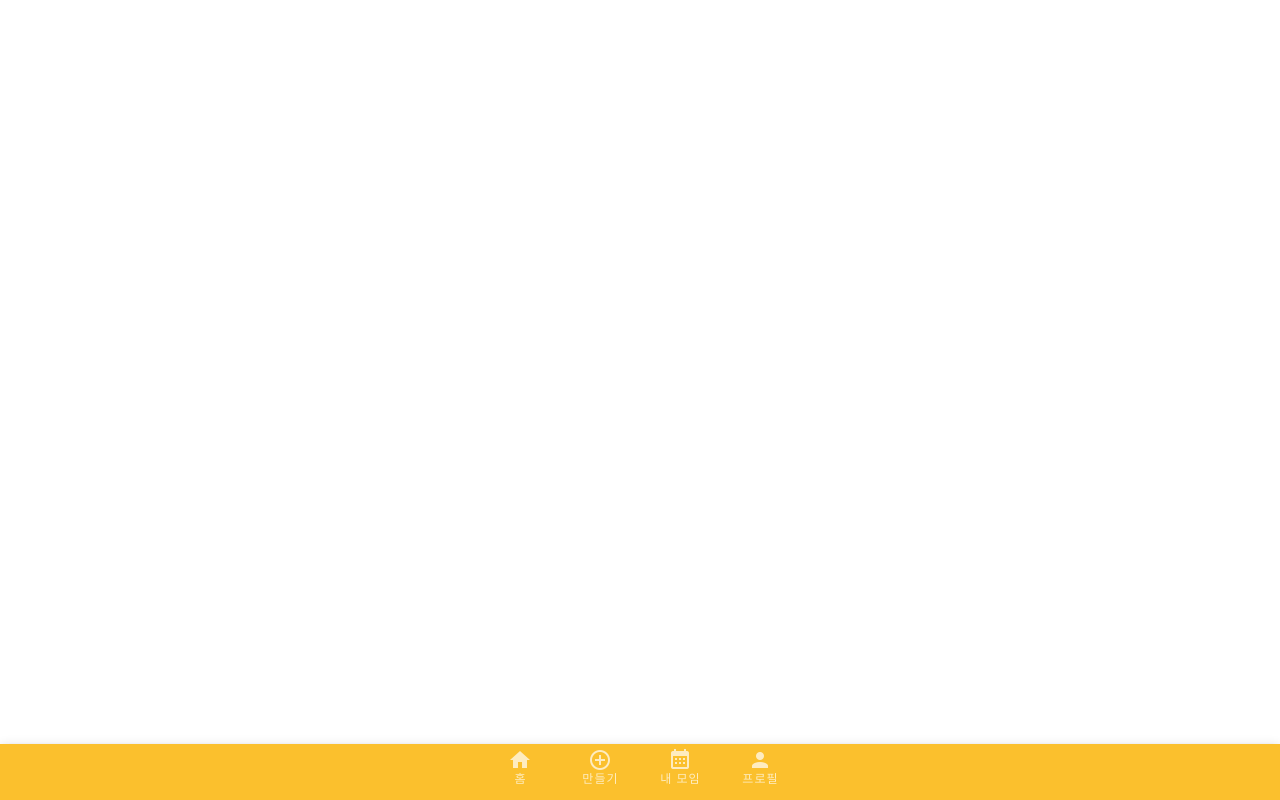
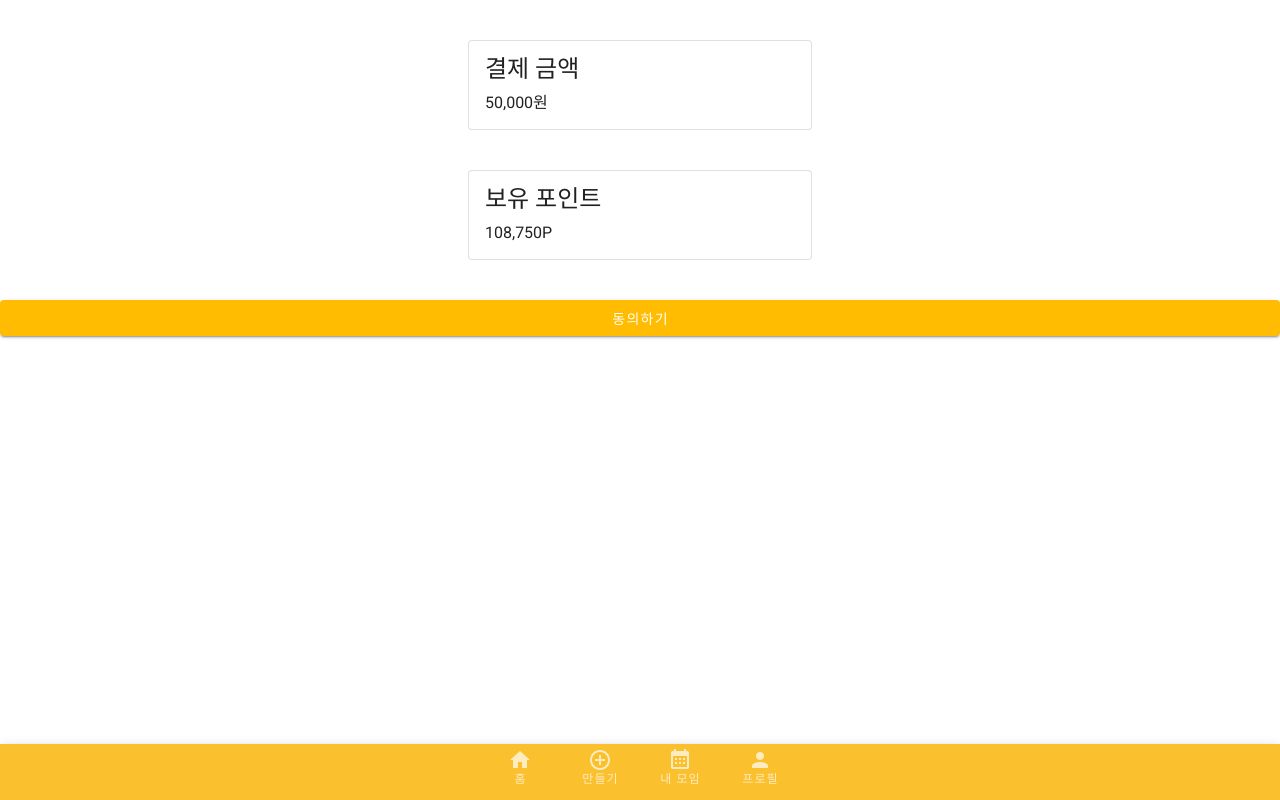
Before and after one commit to HyunIm/Samoim, a Vue app in the folder samoim/: page /payment in a window 1280 px wide. Built offline with nearby package versions, Linux system fonts and the light colour scheme.

Commit message:
feat: 결제하기 화면 추가

```diff
--- a/samoim/src/router/index.js
+++ b/samoim/src/router/index.js
@@ -9,6 +9,7 @@ import ProgressGathering from '../views/my_gathering/ProgressGathering.vue';
 import WishGathering from '../views/my_gathering/WishGathering.vue';
 import ReviewWrite from '../views/my_gathering/ReviewWrite.vue';
 import TermsAccept from '../views/TermsAccept.vue';
+import Payment from '../views/Payment.vue';
 
 Vue.use(VueRouter);
 
@@ -54,5 +55,9 @@ export default new VueRouter({
       path: '/termsaccept',
       component: TermsAccept
     },
+    {
+      path: '/payment',
+      component: Payment
+    },
   ]
 });
--- /dev/null
+++ b/samoim/src/views/Payment.vue
@@ -0,0 +1,57 @@
+<template>
+  <div>
+    <v-card
+      class="mx-auto ma-10"
+      max-width="344"
+      outlined
+    >
+      <v-list-item three-line>
+        <v-list-item-content>
+          <v-list-item-title class="text-h5 mb-1">
+            결제 금액
+          </v-list-item-title>
+          50,000원
+        </v-list-item-content>
+      </v-list-item>
+    </v-card>
+
+    <v-card
+      class="mx-auto ma-10"
+      max-width="344"
+      outlined
+    >
+      <v-list-item three-line>
+        <v-list-item-content>
+          <v-list-item-title class="text-h5 mb-1">
+            보유 포인트
+          </v-list-item-title>
+          108,750P
+        </v-list-item-content>
+      </v-list-item>
+    </v-card>
+
+    <router-link
+      style="text-decoration: none; color: inherit;"
+      to="/test"
+    >
+      <v-btn
+        align="end"
+        block
+        dark
+        color="#FFBC00"
+      >
+        동의하기
+      </v-btn>
+    </router-link>
+  </div>
+</template>
+
+<script>
+export default {
+
+}
+</script>
+
+<style>
+
+</style>
--- a/samoim/src/views/TermsAccept.vue
+++ b/samoim/src/views/TermsAccept.vue
@@ -1,6 +1,6 @@
 <template>
   <div>
-    <h4 class=ma-5>개인(신용) 정보 수집·이용 동의</h4>
+    <v-banner class=ma-3>개인(신용) 정보 수집·이용 동의</v-banner>
     <h2 class=ma-3>개인(신용) 정보 수집·이용 동의하고</h2>
     <h2 class=ma-3>사모임 결제 서비스를 시작해 보세요.</h2>
     <v-checkbox
@@ -21,7 +21,7 @@
 
     <router-link
       style="text-decoration: none; color: inherit;"
-      to="/test"
+      to="/payment"
     >
       <v-btn
         align="end"
```
